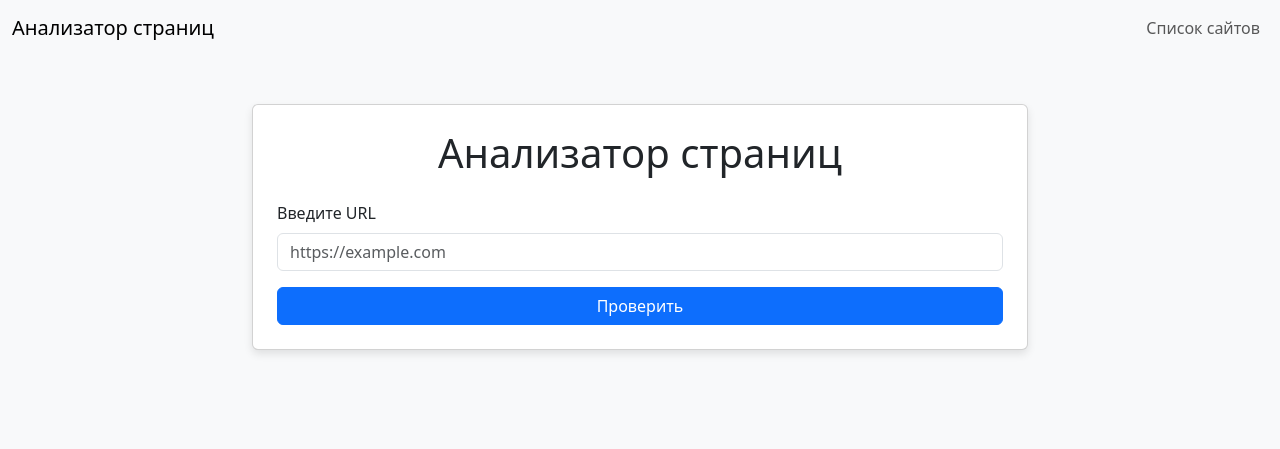
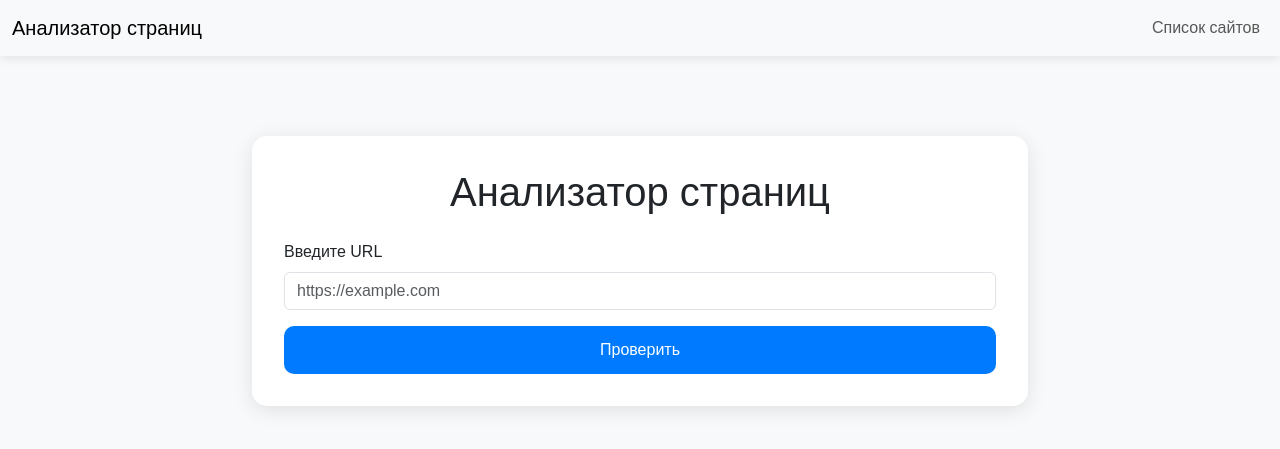
Before and after one commit to Knyazev782/python-project-83, a Flask app: page / in a window 1280 px wide. Shown: the top 449 px of the page. Run offline with Flask 2, Linux system fonts and the light colour scheme.

Commit message:
исправление ошибок 3

```diff
--- a/page_analyzer/routes/routes.py
+++ b/page_analyzer/routes/routes.py
@@ -1,5 +1,5 @@
 from page_analyzer.app import app
-from flask import request, flash, render_template, redirect, url_for
+from flask import request, flash, render_template, redirect, url_for, make_response
 from validators import url as validate_url
 from page_analyzer.prompts import (check_url_exists, add_url, get_url_id,
                                    get_url_by_id, get_urls, create_check,
@@ -46,7 +46,8 @@ def index():
     if request.method == 'POST':
         url = request.form['url']
         if not validate_url_input(url):
-            return redirect(url_for('list_urls'))
+            response = make_response(render_template('index.html'), 422)
+            return response
 
         url_id = process_url(url)
         if url_id is not None:
@@ -66,20 +67,20 @@ def show_url(url_id):
 
 @app.route('/urls')
 def list_urls():
-    urls = get_urls()
+    urls_data = get_urls()
+    if urls_data is None:
+        return render_template('urls.html', urls=[])
+
     last_checks = []
-    if urls is not None:
-        for url in urls:
-            last_check = get_last_check_date(url[0])
-            last_checks.append({
-                'id': url[0],
-                'name': url[1],
-                'created_at': url[2],
-                'last_check': last_check[0] if last_check else None,
-                'status_code': last_check[1] if last_check else None
-            })
-    else:
-        return render_template('urls.html', urls=[])
+    for url in urls_data:
+        last_check = get_last_check_date(url[0])
+        last_checks.append({
+            'id': url[0],
+            'name': url[1],
+            'created_at': url[2],
+            'last_check': last_check[0] if last_check else None,
+            'status_code': last_check[1] if last_check else None
+        })
     return render_template('urls.html', urls=last_checks)
 
 
--- a/page_analyzer/templates/index.html
+++ b/page_analyzer/templates/index.html
@@ -8,17 +8,39 @@
     <style>
         body {
             background-color: #f8f9fa;
+            font-family: 'Arial', sans-serif;
+        }
+        .navbar {
+            box-shadow: 0 2px 10px rgba(0, 0, 0, 0.1);
         }
         .container {
             max-width: 800px;
+            margin-top: 5rem;
         }
         .card {
-      box-shadow: 0 4px 8px rgba(0, 0, 0, 0.1);
+            border: none;
+            border-radius: 15px;
+            box-shadow: 0 4px 20px rgba(0, 0, 0, 0.1);
+            padding: 2rem;
+            background-color: #fff;
+        }
+        .btn-primary {
+            background-color: #007bff;
+            border: none;
+            border-radius: 10px;
+            padding: 0.75rem;
+            transition: background-color 0.3s;
+        }
+        .btn-primary:hover {
+            background-color: #0056b3;
+        }
+        .alert {
+            border-radius: 10px;
+            margin-top: 1rem;
         }
     </style>
 </head>
 <body>
-  <!-- Навигационная панель -->
     <nav class="navbar navbar-expand-lg navbar-light bg-light">
         <div class="container-fluid">
             <a class="navbar-brand" href="{{ url_for('index') }}">Анализатор страниц</a>
@@ -28,8 +50,8 @@
         </div>
     </nav>
 
-  <div class="container mt-5">
-    <div class="card p-4">
+    <div class="container">
+        <div class="card">
             <h1 class="text-center mb-4">Анализатор страниц</h1>
             <form method="post" action="{{ url_for('index') }}">
                 <div class="mb-3">
@@ -41,7 +63,7 @@
 
             {% with messages = get_flashed_messages() %}
                 {% if messages %}
-          <div class="alert alert-info mt-3">
+                    <div class="alert alert-info">
                         {% for message in messages %}
                             {{ message }}<br>
                         {% endfor %}
```
Also changed, not shown: page_analyzer/templates/url.html (+41 -9 lines), page_analyzer/templates/urls.html (+84 -0 lines). Lines whose indentation alone changed are shown as unchanged.
